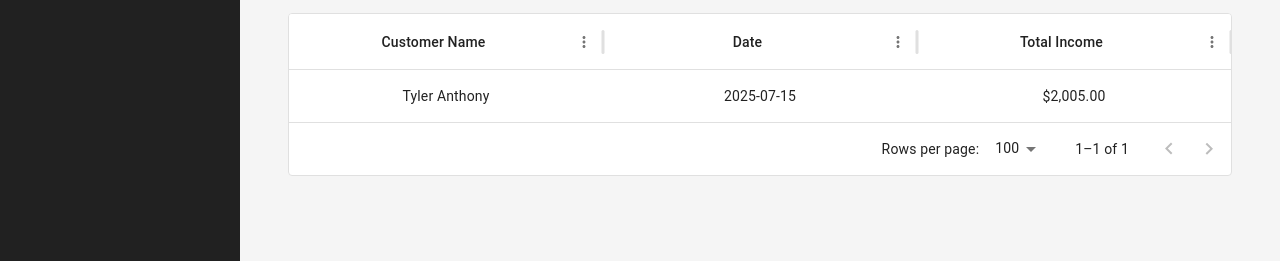
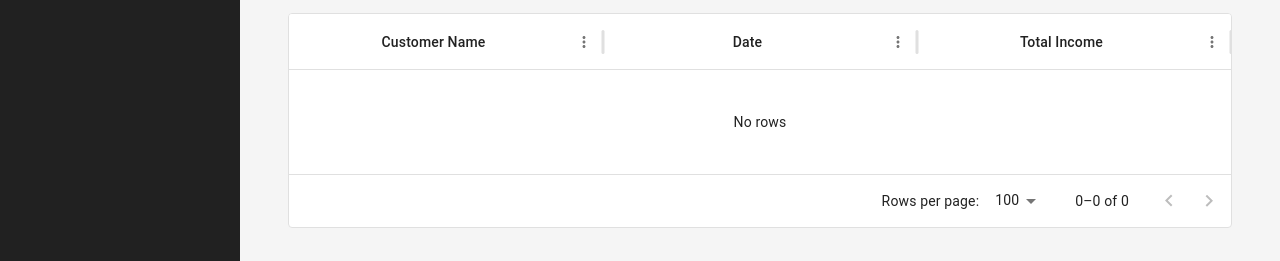
Before and after one commit to tyleranthony11/NLP-Finance-App, a React (Vite) app: page /dashboard/funded-deals in a window 1280 px wide. Shown: the part 389-650 px from the top of the page. Built offline with nearby package versions, Linux system fonts and the light colour scheme.

Commit message:
added localStorage for funded deals

```diff
--- a/src/pages/dashboard/FundedDeals.jsx
+++ b/src/pages/dashboard/FundedDeals.jsx
@@ -28,24 +28,10 @@ const FundedDeals = () => {
   const [selectedDate, setSelectedDate] = useState(dayjs());
   const [modalOpen, setModalOpen] = useState(false);
 
-  const [deals, setDeals] = useState([
-    {
-      customer: "Tyler Anthony",
-      date: "2025-07-15",
-      dealer: "Fun N Fast",
-      lender: "FinanceIt",
-      brokerageFee: 500,
-      lifeInsurance: 300,
-      ahInsurance: 200,
-      ciInsurance: 150,
-      gapInsurance: 250,
-      warranty: 400,
-      bankReserve: 100,
-      dealerReserve: 75,
-      nlpReserve: 50,
-      otherFI: 80,
-    },
-  ]);
+  const [deals, setDeals] = useState(() => {
+    const saved = localStorage.getItem("fundedDeals");
+    return saved ? JSON.parse(saved) : [];
+  });
 
   const parseLocalDate = (dateStr) => dayjs(dateStr);
   const filteredDeals = deals.filter((deal) => {
@@ -151,7 +137,9 @@ const FundedDeals = () => {
   ];
 
   const handleAddDeal = (newDeal) => {
-    setDeals((prev) => [...prev, newDeal]);
+    const updatedDeals = [...deals, newDeal];
+    setDeals(updatedDeals);
+    localStorage.setItem("fundedDeals", JSON.stringify(updatedDeals));
   };
 
   return (
```
